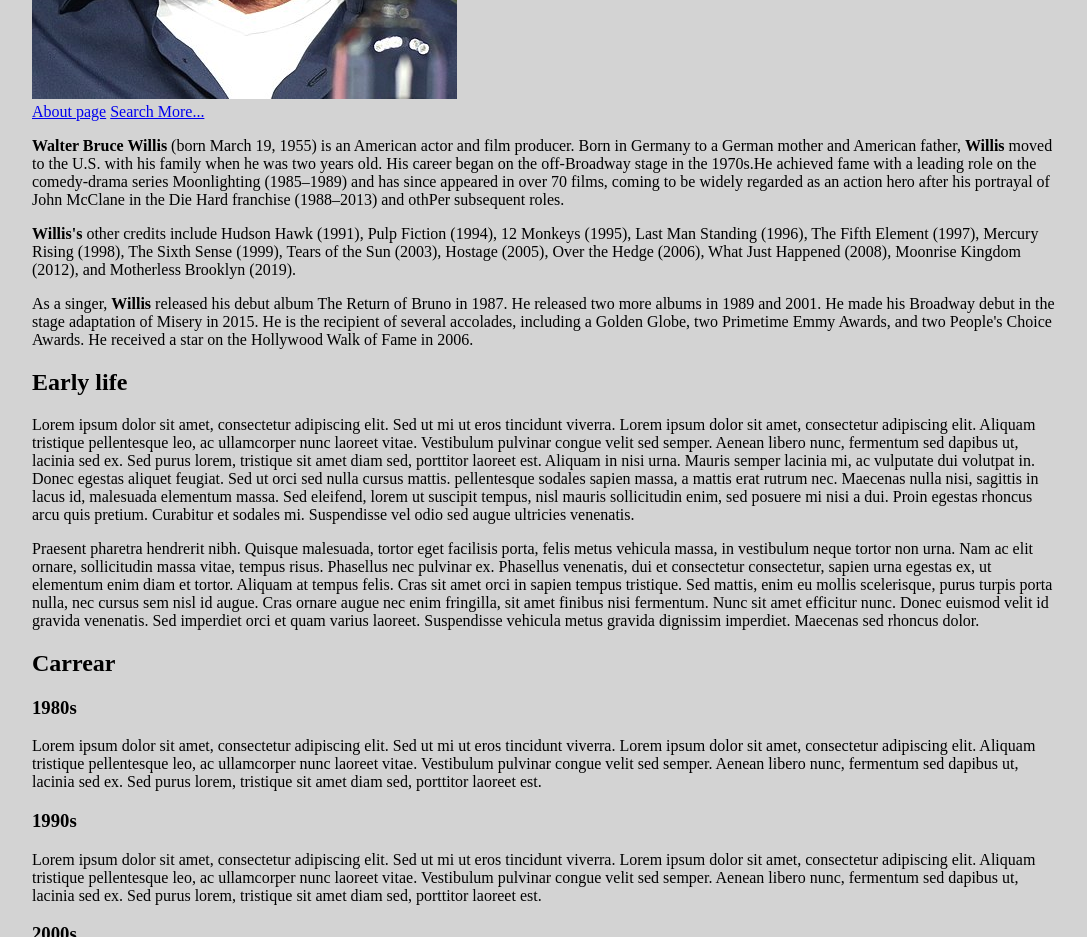
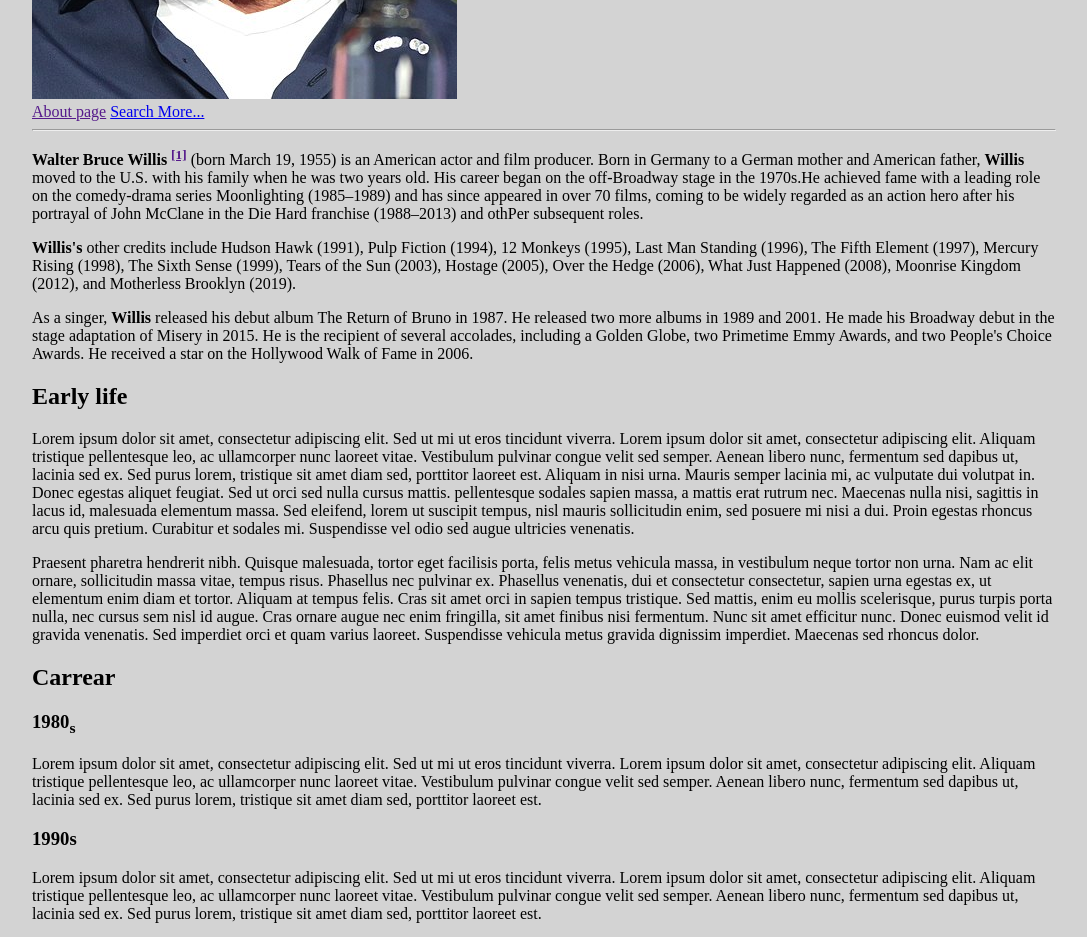
Before and after one commit to thiagohrcosta/Web-Developer-Bootcamp-Colt-Steele, a plain HTML site: page 001 - HTML: Essentials/Class021/index.html in a window 1280 px wide. Shown: the part 580-1517 px from the top of the page, without its empty margins (96-1183 px from the left). Drawn offline with Linux system fonts and the light colour scheme.

Commit message:
Using <hr> <sub> <sup>

```diff
--- a/001 - HTML: Essentials/Class021/index.html
+++ b/001 - HTML: Essentials/Class021/index.html
@@ -14,13 +14,14 @@
     <br>
 
     <div>
-      <a href="/">About page</a>
+      <a href="">About page</a>
 
       <a href="http://www.google.com.br">Search More...</a>
     </div>
 
+    <hr class="horizontal-line">
     <p>
-      <b>Walter Bruce Willis</b> (born March 19, 1955) is an American actor and
+      <b>Walter Bruce Willis <sup><a href="">[1]</a></sup></b> (born March 19, 1955) is an American actor and
       film producer. Born in Germany to a German mother and American father,
       <b>Willis</b> moved to the U.S. with his family when he was two years old.
       His career began on the off-Broadway stage in the 1970s.He achieved fame
@@ -79,7 +80,7 @@
     </p>
 
     <h2>Carrear</h2>
-    <h3>1980s</h3>
+    <h3>1980<sub>s</sub></h3>
     <p>
       Lorem ipsum dolor sit amet, consectetur adipiscing elit. Sed ut mi ut eros
       tincidunt viverra. Lorem ipsum dolor sit amet, consectetur adipiscing
--- a/001 - HTML: Essentials/Class021/style.css
+++ b/001 - HTML: Essentials/Class021/style.css
@@ -11,3 +11,7 @@
   border-radius: 20px;
   padding: 5px;
 }
+
+.horizontal-line{
+
+}
```
